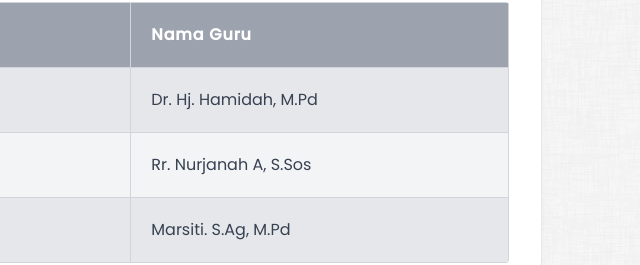
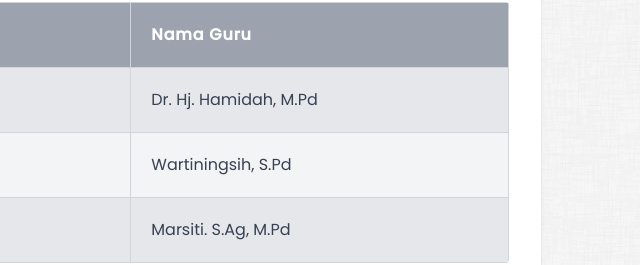
Before and after one commit to AzsaNrD/jadwal-pelajaran.github.io, a website: page public/selasa.html in a window 1280 px wide. Shown: the part 510-775 px from the top of the page, 611-1251 px from the left. Drawn offline with nearby package versions, Linux system fonts and the light colour scheme.

Commit message:
nama guru

```diff
--- a/public/selasa.html
+++ b/public/selasa.html
@@ -94,7 +94,7 @@
                 <tr class="bg-gray-100">
                   <td class="p-5 border border-gray-300">09.05 - 10.30</td>
                   <td class="p-5 border border-gray-300">Sosiologi</td>
-                  <td class="p-5 border border-gray-300">Rr. Nurjanah A, S.Sos</td>
+                  <td class="p-5 border border-gray-300">Wartiningsih, S.Pd</td>
                 </tr>
                 <tr class="bg-gray-200">
                   <td class="p-5 border border-gray-300">10.50 - 11.50</td>
```
